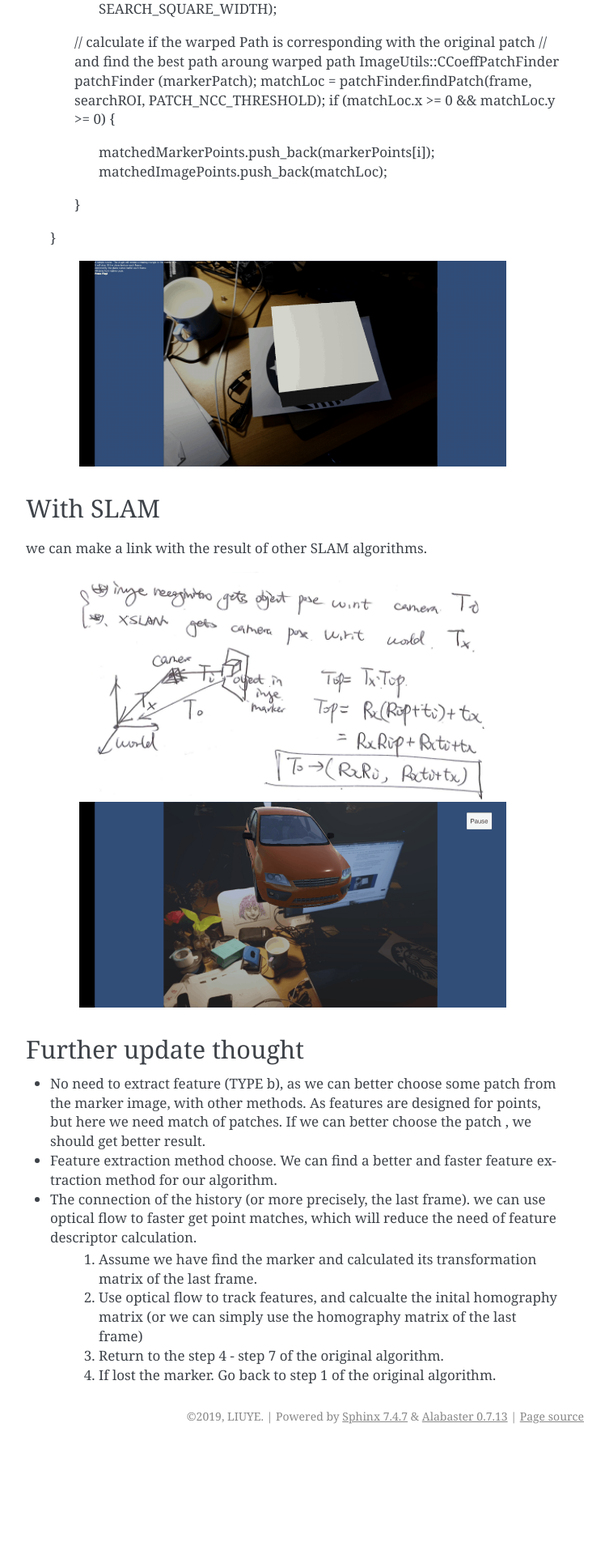
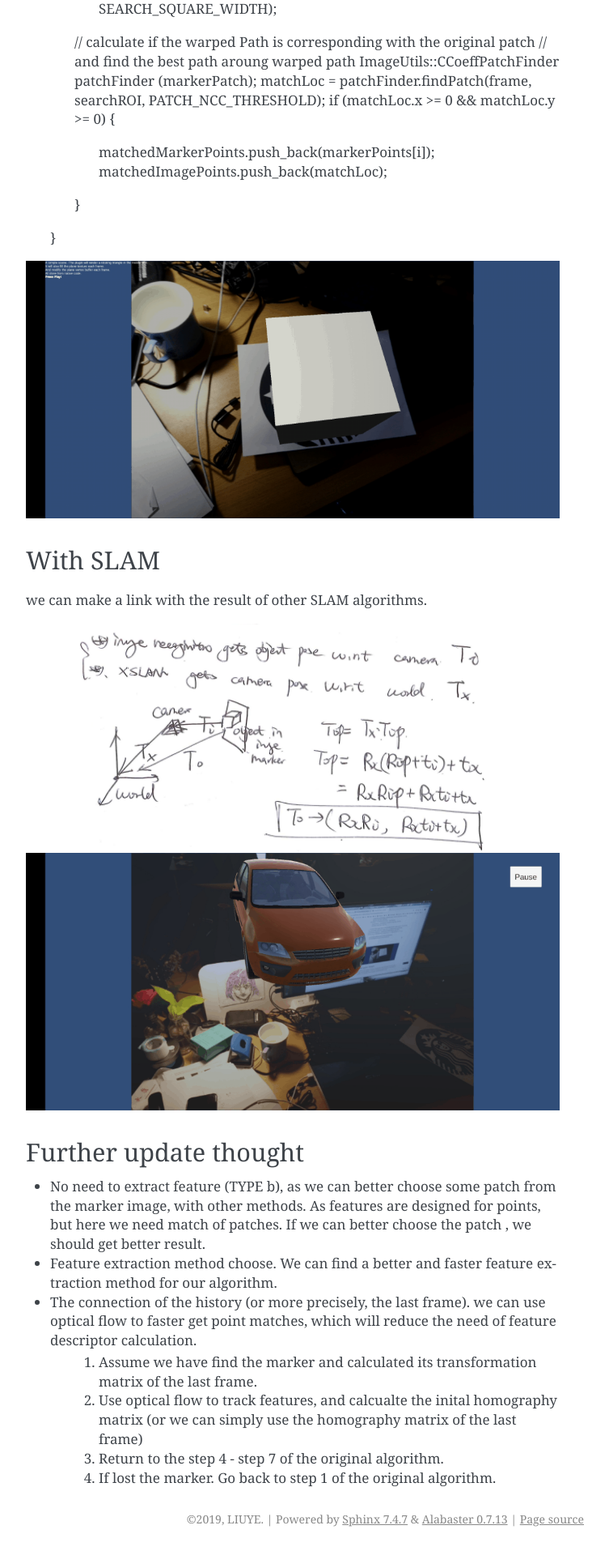
Before and after one commit to gggliuye/VIO, a Sphinx documentation site: the page built from docs/MarkerTracker/MarkerTracker.rst, in a window 1280 px wide. Shown: the part 3399-5314 px from the top of the page at 81% size, without its empty margins (388-1141 px from the left). Built offline with Sphinx 7.4.7, drawn with Linux system fonts in a browser that asks for light colours; before the commit the page ends 5187 px from its top, so only the background shows below that.

Commit message:
Update MarkerTracker.rst

```diff
--- a/docs/MarkerTracker/MarkerTracker.rst
+++ b/docs/MarkerTracker/MarkerTracker.rst
@@ -141,7 +141,6 @@ The match patch processing loop functions as following :
     }
 
 .. image:: outputMarker.gif
-    :width: 80%
     :align: center
 
 
@@ -155,7 +154,6 @@ we can make a link with the result of other SLAM algorithms.
     :align: center
 
 .. image:: markerXslam.gif
-    :width: 80%
     :align: center
 
 
```
